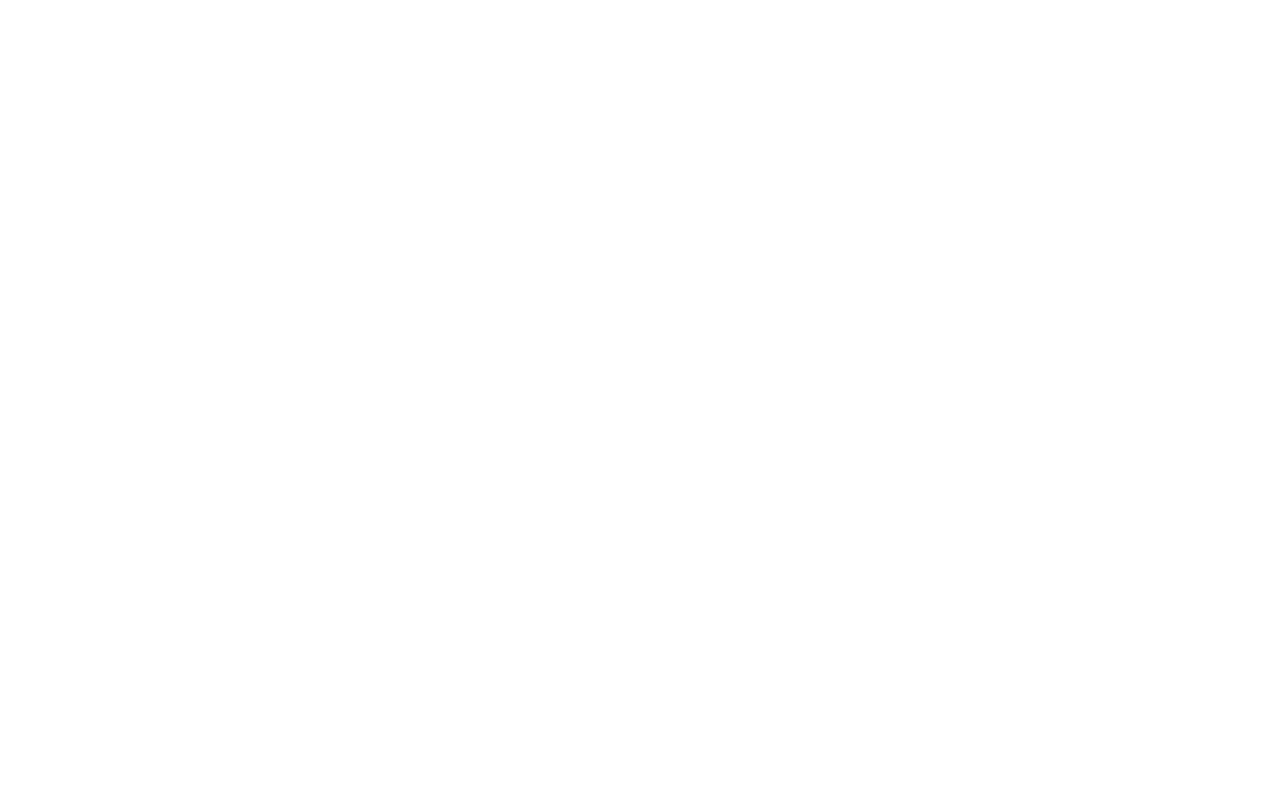
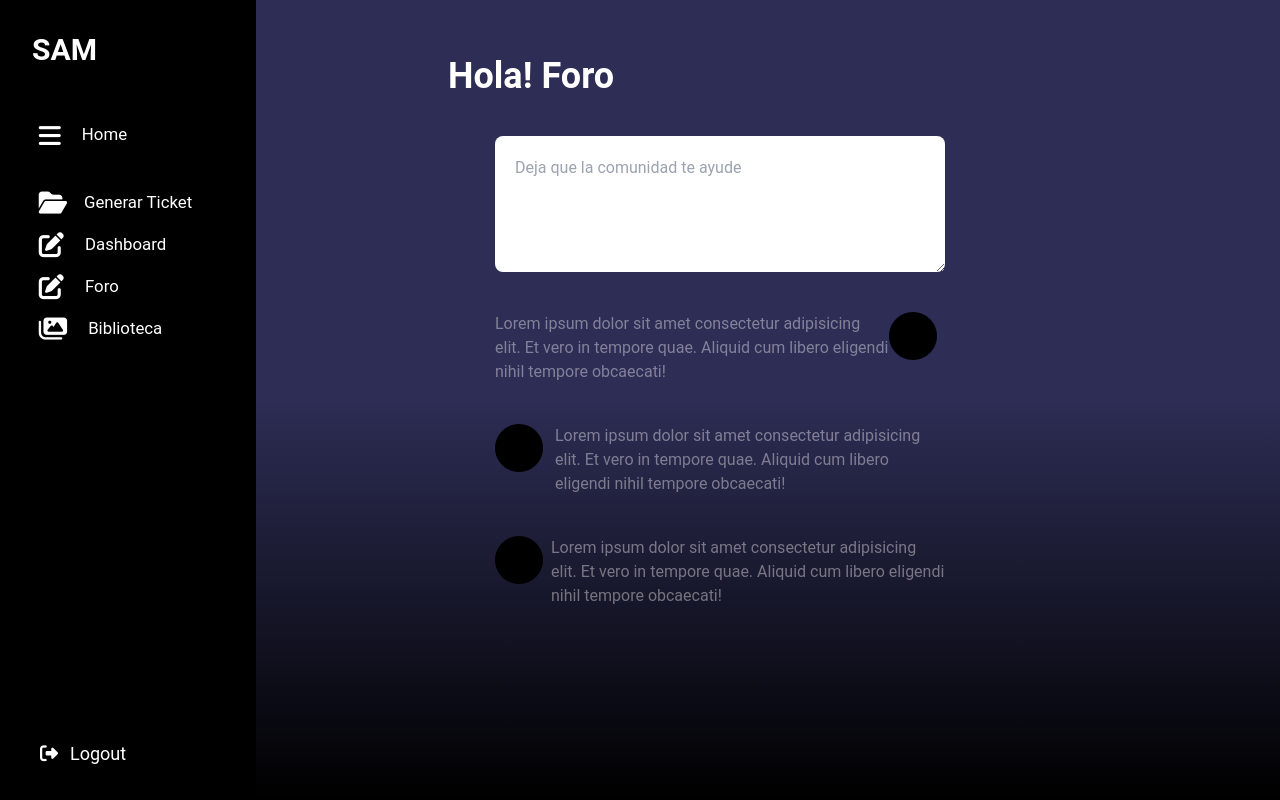
Before and after one commit to Juxnjo/mvpSenaSoft_Globant, a React (Vite) app in the folder client/: page /foro in a window 1280 px wide. Before the commit this address had no page. Built offline with nearby package versions, Linux system fonts and the light colour scheme.

Commit message:
routes modify sidebar

```diff
--- a/client/src/App.jsx
+++ b/client/src/App.jsx
@@ -9,6 +9,7 @@
 import { RegisterPage } from "./pages/RegisterPage";
 import { LibraryPage } from "./pages/LibraryPage";
 import { DashboardPage } from "./pages/DashboardPage";
+import CommunityPage from './pages/CommunityPage';
 
 
 function App ()
@@ -25,6 +26,7 @@
         <Route path='/books' element={ <LibraryPage /> } />
         <Route path='/dashboard' element={ <DashboardPage /> } />
         <Route path='/ticket' element={<TicketsPage />} />
+        <Route path='/foro' element={<CommunityPage />} />
 
 
 
--- a/client/src/components/SideBar/SideBarComponent.jsx
+++ b/client/src/components/SideBar/SideBarComponent.jsx
@@ -12,7 +12,7 @@
          <div onClick={menuLateral} id='menu-hamburguesa' className='absolute z-20 sm:block lg:hidden left-5 top-4 border pl-2 pr-2 text-lg'>
             <i class="fa-solid fa-bars text-white"></i>
          </div>
-         <div id='barra-lateral' className="w-full lg:w-64  bg-[#000] h-screen flex flex-col fixed">
+         <div id='barra-lateral' className="w-full lg:w-64 z-10 bg-[#000] h-screen flex flex-col fixed">
             <aside className="w-64 h-screen p-6 pt-5 flex translate-x-20 scale-105 lg:scale-100 lg:translate-x-0  flex-col justify-center lg:justify-start gap-4">
                <div className='lg:pt-3'>
                   <p className='text-white ml-2'><span className='font-bold text-white text-3xl'>SAM</span></p>
@@ -43,12 +43,14 @@
                         <a href="#" className="text-white hover:text-gray-400">Dashboard</a>
                      </div>
                   </li></Link>
+                  <Link to="/foro">
                   <li className="mb-2">
                      <div className='flex items-center justify-start gap-5'>
                         <i class="text-2xl fa-solid fa-pen-to-square text-white"></i>
                         <a href="#" className="text-white hover:text-gray-400">Foro</a>
                      </div>
                   </li>
+                  </Link>
                   <Link to="/books">
                   <li className="mb-2">
                      <div className='flex items-center justify-start gap-5'>
--- a/client/src/pages/CommunityPage.jsx
+++ b/client/src/pages/CommunityPage.jsx
@@ -1,15 +1,40 @@
-import { SideBarComponent } from "../components/SideBar/SideBarComponent"
+import SideBarComponent from "../components/SideBar/SideBarComponent"
 
-export const CommunityPage = () => {
+
+const CommunityPage = () => {
   return (
     <>
-    <SideBarComponent/>
-      <div className="h-screen py-14 sm:ml-0 pl-16 lg:pl-0 lg:ml-72 text-white flex gap-3 justify-between pr-10">
-        <h1 className="font-bold text-4xl">Hola! Usuario</h1>
-      </div>
-      <div className="w-full flex justify-center">
+      <SideBarComponent />
+      <div className="h-screen lg:ml-40">
+        <div className="pt-14 sm:ml-0 pl-16 lg:pl-0 lg:ml-72 text-white flex gap-3 justify-between pr-10">
+          <h1 className="font-bold text-4xl">Hola! Foro</h1>
+        </div>
+        <div className=" flex justify-start w-[450px] m-auto mt-10 ">
 
+          <textarea placeholder="Deja que la comunidad te ayude" className="outline-none rounded-lg p-5 bg-white" name="" id="" cols="60" rows="4"></textarea>
+        </div>
+
+        <article className="">
+          <div className=" flex justify-start w-[450px] m-auto mt-10">
+
+            <p className="opacity-40 text-white">Lorem ipsum dolor sit amet consectetur adipisicing elit. Et vero in tempore quae. Aliquid cum libero eligendi nihil tempore obcaecati!</p>
+            <i class="realtive text-5xl mr-2 fa-solid fa-circle"></i>
+          </div>
+          <div className=" flex justify-start w-[450px] m-auto mt-10">
+            <i class="realtive text-5xl mr-3 fa-solid fa-circle"></i>
+            <p className="opacity-40 text-white">Lorem ipsum dolor sit amet consectetur adipisicing elit. Et vero in tempore quae. Aliquid cum libero eligendi nihil tempore obcaecati!</p>
+
+          </div>
+
+          <div className=" flex justify-start w-[450px] m-auto mt-10">
+            <i class="realtive text-5xl mr-2 fa-solid fa-circle"></i>
+            <p className="opacity-40 text-white">Lorem ipsum dolor sit amet consectetur adipisicing elit. Et vero in tempore quae. Aliquid cum libero eligendi nihil tempore obcaecati!</p>
+
+          </div>
+        </article>
       </div>
     </>
   )
 }
+
+export default CommunityPage
--- a/client/src/pages/DashboardPage.jsx
+++ b/client/src/pages/DashboardPage.jsx
@@ -6,6 +6,7 @@
     <SideBarComponent/>
     <div className="h-screen py-14 sm:ml-0 pl-16 lg:pl-0 lg:ml-72 text-white flex gap-3 justify-between pr-10">
         <h1 className="font-bold text-4xl">Hola! Usuario</h1>
+        <span>dashboard</span>
       </div>
       <div className="w-full flex justify-center">
 
```
